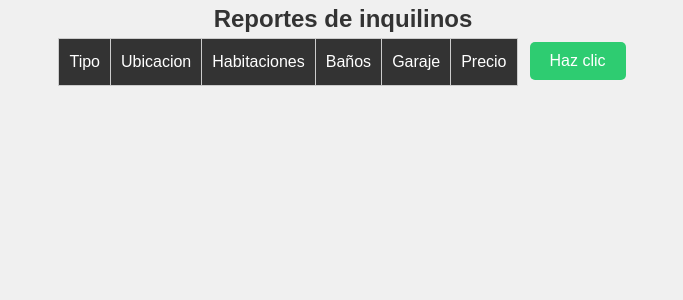
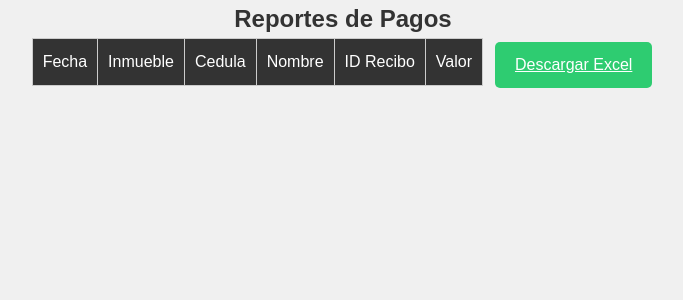
Before and after one commit to thehb12/CEBERCOL-2.0, a Flask app: page /reporteP in a window 1280 px wide. Shown: the part 46-346 px from the top of the page, without its empty margins (292-975 px from the left). Run offline with Flask 3, Linux system fonts and the light colour scheme; data that the repository does not hold is empty; some libraries are stand-ins or nearby versions.

Commit message:
reportarpagos

```diff
--- a/app.py
+++ b/app.py
@@ -502,7 +502,8 @@ def descargar_excel():
                 personas p
                 INNER JOIN contratos c
                 INNER JOIN inmuebles i ON c.codigo_inmueble = i.codigo
-                INNER JOIN barrios b ON i.codigo_barrio = b.codigo;
+                INNER JOIN barrios b ON i.codigo_barrio = b.codigo
+                WHERE Rol="Inquilino";
                 ''')
     reportes = cur.fetchall()
 
@@ -533,6 +534,54 @@ def descargar_excel():
     )
 
 
+@app.route('/descargar_excel2', methods=['GET'])
+def descargar_excel2():
+    cur = mysql.connection.cursor()
+    cur.execute('''
+                SELECT
+                r.fecha_pago AS Fecha,
+                i.tipo_inmueble AS Inmueble,
+                p.cedula AS Cedula,
+                p.nombre AS Nombre,
+                r.codigo AS 'ID Recibo',
+                c.canon AS Valor
+                FROM
+                personas p
+                INNER JOIN contratos c
+                INNER JOIN inmuebles i ON c.codigo_inmueble = i.codigo
+                INNER JOIN recibos r
+                WHERE
+                r.marzo = "1" AND p.rol = "Inquilino";
+                ''')
+    reportes = cur.fetchall()
+
+    # Crear un libro de trabajo de Excel y seleccionar la hoja activa
+    wb = Workbook()
+    ws = wb.active
+
+    # Agregar los encabezados de las columnas
+    ws.append(['Fecha', 'Inmueble', 'Cedula', 'Nombre', 'ID recibo',
+              'Valor'])
+
+    # Agregar los datos de los reportes a las filas
+    for reporte in reportes:
+        ws.append(reporte)
+
+    # Guardar el libro de trabajo en un objeto BytesIO
+    excel_io = BytesIO()
+    wb.save(excel_io)
+    excel_io.seek(0)
+
+    # Devolver el archivo Excel como una respuesta para descargar
+    return Response(
+        excel_io.getvalue(),
+        mimetype='application/vnd.openxmlformats-officedocument.spreadsheetml.sheet',
+        headers={
+            "Content-disposition": "attachment; filename=reportepagos.xlsx"
+        }
+    )
+
+
 # NAVEGACION
 
 
@@ -559,7 +608,8 @@ def reporteI():
                 personas p
                 INNER JOIN contratos c
                 INNER JOIN inmuebles i ON c.codigo_inmueble = i.codigo
-                INNER JOIN barrios b ON i.codigo_barrio = b.codigo;
+                INNER JOIN barrios b ON i.codigo_barrio = b.codigo
+                WHERE Rol="Inquilino";
                 ''')
     reportes = cur.fetchall()
     return render_template('reportesinquilino.html', reportes=reportes)
@@ -568,8 +618,24 @@ def reporteI():
 @app.route('/reporteP')
 def reporteP():
     cur = mysql.connection.cursor()
-    cur.execute('SELECT * FROM recibos')
-    return render_template('reportespagos.html')
+    cur.execute('''
+                SELECT
+                r.fecha_pago AS Fecha,
+                i.tipo_inmueble AS Inmueble,
+                p.cedula AS Cedula,
+                p.nombre AS Nombre,
+                r.codigo AS 'ID Recibo',
+                c.canon AS Valor
+                FROM
+                personas p
+                INNER JOIN contratos c
+                INNER JOIN inmuebles i ON c.codigo_inmueble = i.codigo
+                INNER JOIN recibos r
+                WHERE
+                r.marzo = "1" AND p.rol = "Inquilino";;
+                ''')
+    reportes = cur.fetchall()
+    return render_template('reportespagos.html', reportes=reportes)
 
 
 @app.route('/login')
--- a/templates/reportespagos.html
+++ b/templates/reportespagos.html
@@ -1,5 +1,6 @@
 <!DOCTYPE html>
 <html lang="en">
+
 <head>
   <meta charset="UTF-8">
   <meta name="viewport" content="width=device-width, initial-scale=1.0">
@@ -27,37 +28,38 @@
     </div>
   </nav>
 </header>
+
 <body>
   <div class="panel">
-        <h2>Reportes de inquilinos</h2>
-        <button class="boton-verde">Haz clic</button>
+    <h2>Reportes de Pagos</h2>
+    <a href="{{ url_for('descargar_excel2') }}" class="boton-verde">Descargar Excel</a>
     <div class="scrollable-list" id="list">
       <table>
         <thead>
           <tr>
-                <td>Tipo</td>
-                <td>Ubicacion</td>
-                <td>Habitaciones</td>
-                <td>Baños</td>
-                <td>Garaje</td>
-                <td>Precio</td>
+            <td>Fecha</td>
+            <td>Inmueble</td>
+            <td>Cedula</td>
+            <td>Nombre</td>
+            <td>ID Recibo</td>
+            <td>Valor</td>
           </tr>
         </thead>
         <tbody>
-              {% for inmueble in inmuebles %}
+          {% for reporte in reportes %}
           <tr>
-                <!-- Tipo -->
-                <td>{{inmueble.11}}</td>
-                <!-- Ubicacion -->
-                <td>{{inmueble.17}}</td>
-                <!-- Habitaciones -->
-                <td>{{inmueble.7}}</td>
-                <!-- Baños -->
-                <td>{{inmueble.6}}</td>
-                <!-- Garaje -->
-                <td>{{inmueble.9}}</td>
-                <!-- Precio -->
-                <td>{{inmueble.13}}</td>
+            <!-- Fecha -->
+            <td>{{reporte.0}}</td>
+            <!-- Inmueble -->
+            <td>{{reporte.1}}</td>
+            <!-- Cedula -->
+            <td>{{reporte.2}}</td>
+            <!-- Nombre -->
+            <td>{{reporte.3}}</td>
+            <!-- ID Recibo -->
+            <td>{{reporte.4}}</td>
+            <!-- Valor -->
+            <td>{{reporte.5}}</td>
           </tr>
           {% endfor %}
         </tbody>
@@ -79,4 +81,5 @@
     this.querySelector(".dropdown-content").style.display = "none";
   });
 </script>
+
 </html>
```
Lines whose indentation alone changed are shown as unchanged.
